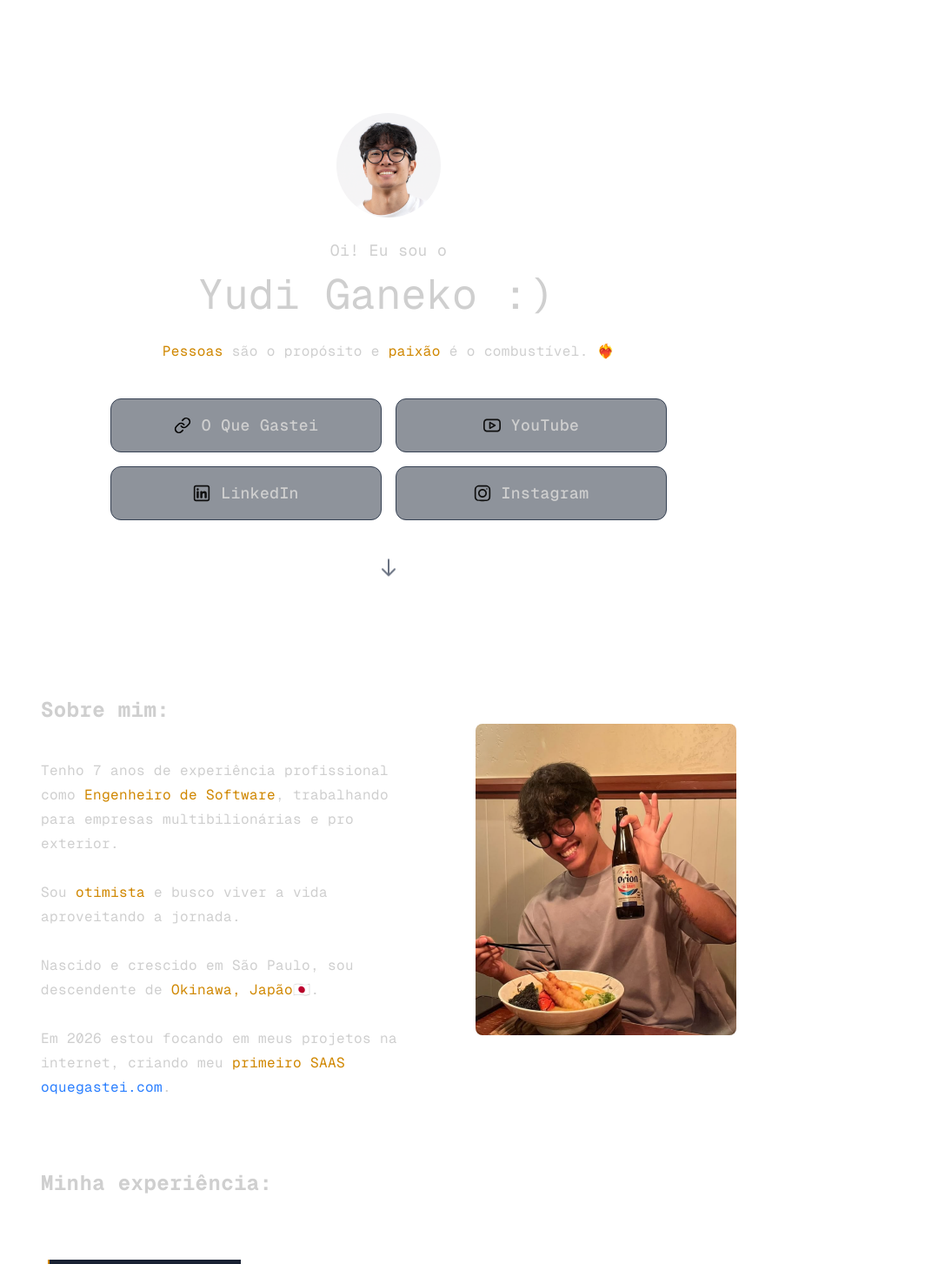
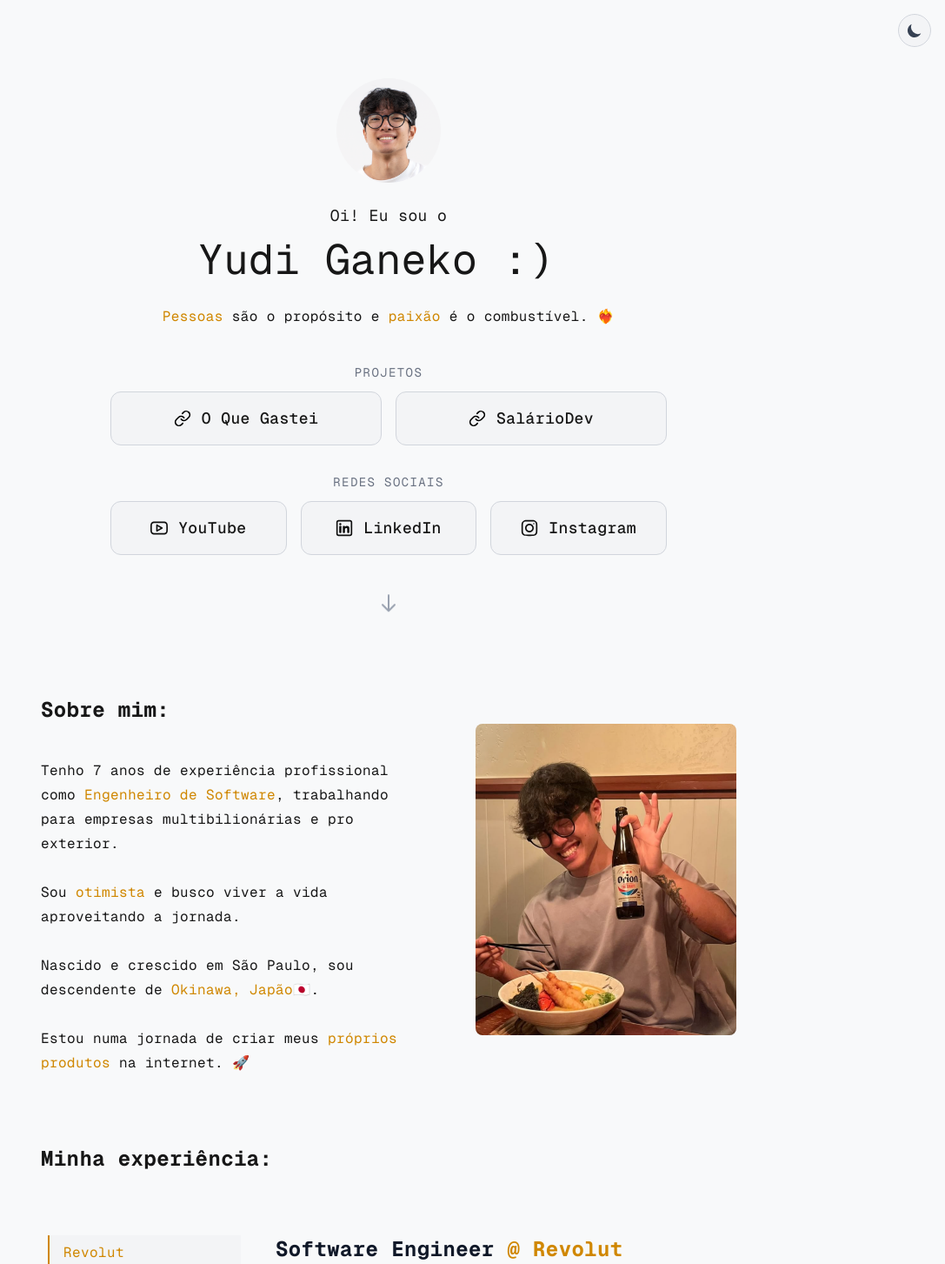
Before and after one commit to YudiG12/yudiganeko.com, a Next.js app: page / in a window 1280 px wide. Shown: the top 1453 px of the page at 87% size, without its empty margins (193-1280 px from the left). Built offline with nearby package versions, Linux system fonts and the light colour scheme.

Commit message:
Add salariodev

```diff
--- a/app/experiences.tsx
+++ b/app/experiences.tsx
@@ -74,8 +74,8 @@
             className={`text-base cursor-pointer px-4 py-2 mb-2 transition-all
               ${
                 selected === idx
-                  ? "text-yellow-600 border-l-2 border-yellow-600 bg-[#192133]"
-                  : "text-gray-400 hover:text-yellow-600"
+                  ? "text-yellow-600 border-l-2 border-yellow-600 bg-gray-100 dark:bg-[#192133]"
+                  : "text-gray-500 dark:text-gray-400 hover:text-yellow-600"
               }
             `}
             onClick={() => setSelected(idx)}
@@ -85,16 +85,16 @@
         ))}
       </ul>
       <div className="flex-1 p-8">
-        <h2 className="text-2xl font-bold text-white mb-1">
+        <h2 className="text-2xl font-bold text-gray-900 dark:text-white mb-1">
           {experiences[selected].role}{" "}
           <span className="text-yellow-600">
             @ {experiences[selected].company}
           </span>
         </h2>
-        <div className="text-gray-400 mb-6">{experiences[selected].period}</div>
+        <div className="text-gray-500 dark:text-gray-400 mb-6">{experiences[selected].period}</div>
         <ul className="text-sm leading-7 space-y-4">
           {experiences[selected].highlights.map((item, i) => (
-            <li key={i} className="flex items-start text-gray-300">
+            <li key={i} className="flex items-start text-gray-600 dark:text-gray-300">
               <span className="text-yellow-600 mr-3">▸</span>
               <span>{item}</span>
             </li>
--- a/app/globals.css
+++ b/app/globals.css
@@ -1,8 +1,17 @@
 @import "tailwindcss";
 
+@custom-variant dark (&:where(.dark, .dark *));
+
 :root {
-  --background: #ffffff;
+  --background: #f8f9fa;
   --foreground: #171717;
+  --body-color: #171717;
+}
+
+.dark {
+  --background: #151b2b;
+  --foreground: #ededed;
+  --body-color: #cfcfcf;
 }
 
 @theme inline {
@@ -12,15 +21,8 @@
   --font-mono: var(--font-geist-mono);
 }
 
-@media (prefers-color-scheme: dark) {
-  :root {
-    --background: #151b2b;
-    --foreground: #ededed;
-  }
-}
-
 body {
   background: var(--background);
-  color: #cfcfcf;
+  color: var(--body-color);
   font-family: Arial, Helvetica, sans-serif;
 }
--- a/app/layout.tsx
+++ b/app/layout.tsx
@@ -1,6 +1,7 @@
 import type { Metadata } from "next";
 import { Geist, Geist_Mono } from "next/font/google";
 import "./globals.css";
+import ThemeToggle from "./theme-toggle";
 
 const geistSans = Geist({
   variable: "--font-geist-sans",
@@ -17,16 +18,22 @@
   description: "Criado por Yudi Ganeko",
 };
 
+const themeInitScript = `(function(){try{var s=localStorage.getItem('theme');var d=s?s==='dark':window.matchMedia('(prefers-color-scheme: dark)').matches;if(d)document.documentElement.classList.add('dark');}catch(e){}})();`;
+
 export default function RootLayout({
   children,
 }: Readonly<{
   children: React.ReactNode;
 }>) {
   return (
-    <html lang="en">
+    <html lang="en" suppressHydrationWarning>
+      <head>
+        <script dangerouslySetInnerHTML={{ __html: themeInitScript }} />
+      </head>
       <body
         className={`${geistSans.variable} ${geistMono.variable} antialiased`}
       >
+        <ThemeToggle />
         {children}
       </body>
     </html>
--- a/app/page.tsx
+++ b/app/page.tsx
@@ -1,7 +1,6 @@
 import Image from "next/image";
 import ExperienceList from "./experiences";
 import NameAnimation from "./name-animation";
-import Link from "next/link";
 
 export default function Home() {
   return (
@@ -24,12 +23,16 @@
             <span className="text-yellow-600">Pessoas</span> são o propósito e{" "}
             <span className="text-yellow-600">paixão</span> é o combustível. ❤️‍🔥
           </p>
-          <div className="grid grid-cols-1 sm:grid-cols-2 gap-4 mt-10 w-full max-w-2xl px-4">
+          <div className="mt-10 w-full max-w-2xl px-4">
+            <h2 className="text-sm uppercase tracking-widest text-gray-500 dark:text-gray-400 mb-3 text-center">
+              Projetos
+            </h2>
+            <div className="grid grid-cols-1 sm:grid-cols-2 gap-4">
               <a
                 href="https://www.oquegastei.com"
                 target="_blank"
                 rel="noopener noreferrer"
-              className="flex items-center justify-center gap-3 py-4 px-6 rounded-xl border border-gray-700 bg-gray-800/50 hover:bg-gray-700/70 hover:border-yellow-600 transition-all duration-300 group"
+                className="flex items-center justify-center gap-3 py-4 px-6 rounded-xl border border-gray-300 dark:border-gray-700 bg-gray-100 dark:bg-gray-800/50 hover:bg-gray-200 dark:hover:bg-gray-700/70 hover:border-yellow-600 dark:hover:border-yellow-600 transition-all duration-300 group"
               >
                 <Image
                   className="dark:invert"
@@ -43,10 +46,32 @@
                 </span>
               </a>
               <a
+                href="https://www.salariodev.com.br"
+                target="_blank"
+                rel="noopener noreferrer"
+                className="flex items-center justify-center gap-3 py-4 px-6 rounded-xl border border-gray-300 dark:border-gray-700 bg-gray-100 dark:bg-gray-800/50 hover:bg-gray-200 dark:hover:bg-gray-700/70 hover:border-green-500 dark:hover:border-green-500 transition-all duration-300 group"
+              >
+                <Image
+                  className="dark:invert"
+                  src="/link.svg"
+                  alt="Link icon"
+                  width={20}
+                  height={20}
+                />
+                <span className="font-medium group-hover:text-green-500 transition-colors">
+                  SalárioDev
+                </span>
+              </a>
+            </div>
+            <h2 className="text-sm uppercase tracking-widest text-gray-500 dark:text-gray-400 mt-8 mb-3 text-center">
+              Redes sociais
+            </h2>
+            <div className="grid grid-cols-1 sm:grid-cols-3 gap-4">
+              <a
                 href="https://youtube.com/@yudiganeko"
                 target="_blank"
                 rel="noopener noreferrer"
-              className="flex items-center justify-center gap-3 py-4 px-6 rounded-xl border border-gray-700 bg-gray-800/50 hover:bg-gray-700/70 hover:border-red-500 transition-all duration-300 group"
+                className="flex items-center justify-center gap-3 py-4 px-6 rounded-xl border border-gray-300 dark:border-gray-700 bg-gray-100 dark:bg-gray-800/50 hover:bg-gray-200 dark:hover:bg-gray-700/70 hover:border-red-500 dark:hover:border-red-500 transition-all duration-300 group"
               >
                 <Image
                   className="dark:invert"
@@ -63,7 +88,7 @@
                 href="https://www.linkedin.com/in/lucas-yudi-ganeko-1ba3b3178"
                 target="_blank"
                 rel="noopener noreferrer"
-              className="flex items-center justify-center gap-3 py-4 px-6 rounded-xl border border-gray-700 bg-gray-800/50 hover:bg-gray-700/70 hover:border-blue-500 transition-all duration-300 group"
+                className="flex items-center justify-center gap-3 py-4 px-6 rounded-xl border border-gray-300 dark:border-gray-700 bg-gray-100 dark:bg-gray-800/50 hover:bg-gray-200 dark:hover:bg-gray-700/70 hover:border-blue-500 dark:hover:border-blue-500 transition-all duration-300 group"
               >
                 <Image
                   className="dark:invert"
@@ -80,7 +105,7 @@
                 href="https://instagram.com/ganekoyudi"
                 target="_blank"
                 rel="noopener noreferrer"
-              className="flex items-center justify-center gap-3 py-4 px-6 rounded-xl border border-gray-700 bg-gray-800/50 hover:bg-gray-700/70 hover:border-pink-500 transition-all duration-300 group"
+                className="flex items-center justify-center gap-3 py-4 px-6 rounded-xl border border-gray-300 dark:border-gray-700 bg-gray-100 dark:bg-gray-800/50 hover:bg-gray-200 dark:hover:bg-gray-700/70 hover:border-pink-500 dark:hover:border-pink-500 transition-all duration-300 group"
               >
                 <Image
                   className="dark:invert"
@@ -94,9 +119,10 @@
                 </span>
               </a>
             </div>
+          </div>
           <div className="mt-12 animate-bounce">
             <svg
-              className="w-6 h-6 text-gray-500"
+              className="w-6 h-6 text-gray-400 dark:text-gray-500"
               fill="none"
               stroke="currentColor"
               viewBox="0 0 24 24"
@@ -127,17 +153,9 @@
             🇯🇵.
             <br />
             <br />
-            Em 2026 estou focando em meus projetos na internet, criando meu
-            <span className="text-yellow-600"> primeiro SAAS</span>{" "}
-            <Link
-              href="https://www.oquegastei.com"
-              className="text-blue-500 hover:underline"
-              target="_blank"
-              rel="noopener noreferrer"
-            >
-              oquegastei.com
-            </Link>
-            .
+            Estou numa jornada de criar meus
+            <span className="text-yellow-600"> próprios produtos </span>
+            na internet. 🚀
           </p>
           <Image
             className="rounded-lg object-cover"
--- /dev/null
+++ b/app/theme-toggle.tsx
@@ -0,0 +1,57 @@
+"use client";
+
+import { useEffect, useState } from "react";
+
+export default function ThemeToggle() {
+  const [mounted, setMounted] = useState(false);
+  const [isDark, setIsDark] = useState(false);
+
+  useEffect(() => {
+    setMounted(true);
+    setIsDark(document.documentElement.classList.contains("dark"));
+  }, []);
+
+  const toggle = () => {
+    const next = !isDark;
+    setIsDark(next);
+    document.documentElement.classList.toggle("dark", next);
+    try {
+      localStorage.setItem("theme", next ? "dark" : "light");
+    } catch {}
+  };
+
+  return (
+    <button
+      onClick={toggle}
+      aria-label="Alternar tema"
+      className="fixed top-4 right-4 z-50 p-2 rounded-full border border-gray-300 dark:border-gray-700 bg-gray-100 dark:bg-gray-800/70 hover:bg-gray-200 dark:hover:bg-gray-700 hover:border-yellow-600 dark:hover:border-yellow-600 transition-colors cursor-pointer"
+    >
+      <span className="block w-5 h-5">
+        {mounted &&
+          (isDark ? (
+            <svg
+              xmlns="http://www.w3.org/2000/svg"
+              viewBox="0 0 20 20"
+              fill="currentColor"
+              className="w-5 h-5 text-yellow-500"
+            >
+              <path
+                fillRule="evenodd"
+                d="M10 2a1 1 0 011 1v1a1 1 0 11-2 0V3a1 1 0 011-1zm4 8a4 4 0 11-8 0 4 4 0 018 0zm-.464 4.95l.707.707a1 1 0 001.414-1.414l-.707-.707a1 1 0 00-1.414 1.414zm2.12-10.607a1 1 0 010 1.414l-.706.707a1 1 0 11-1.414-1.414l.707-.707a1 1 0 011.414 0zM17 11a1 1 0 100-2h-1a1 1 0 100 2h1zm-7 4a1 1 0 011 1v1a1 1 0 11-2 0v-1a1 1 0 011-1zM5.05 6.464A1 1 0 106.465 5.05l-.708-.707a1 1 0 00-1.414 1.414l.707.707zm1.414 8.486l-.707.707a1 1 0 01-1.414-1.414l.707-.707a1 1 0 011.414 1.414zM4 11a1 1 0 100-2H3a1 1 0 000 2h1z"
+                clipRule="evenodd"
+              />
+            </svg>
+          ) : (
+            <svg
+              xmlns="http://www.w3.org/2000/svg"
+              viewBox="0 0 20 20"
+              fill="currentColor"
+              className="w-5 h-5 text-gray-700"
+            >
+              <path d="M17.293 13.293A8 8 0 016.707 2.707a8.001 8.001 0 1010.586 10.586z" />
+            </svg>
+          ))}
+      </span>
+    </button>
+  );
+}
```
Lines whose indentation alone changed are shown as unchanged.
